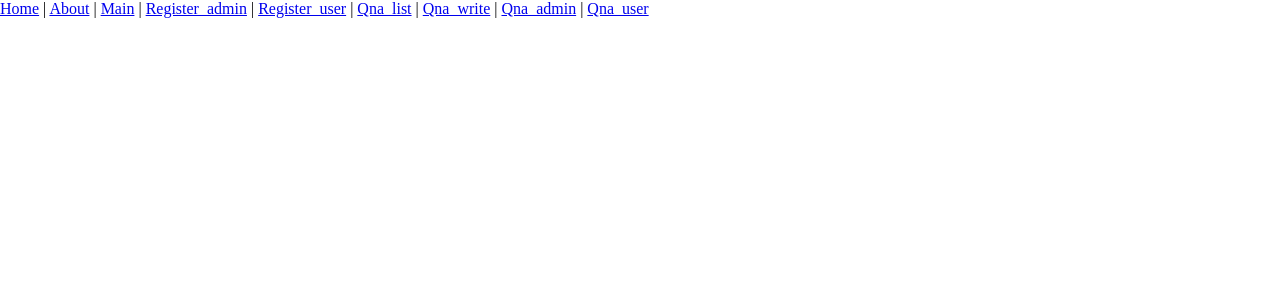
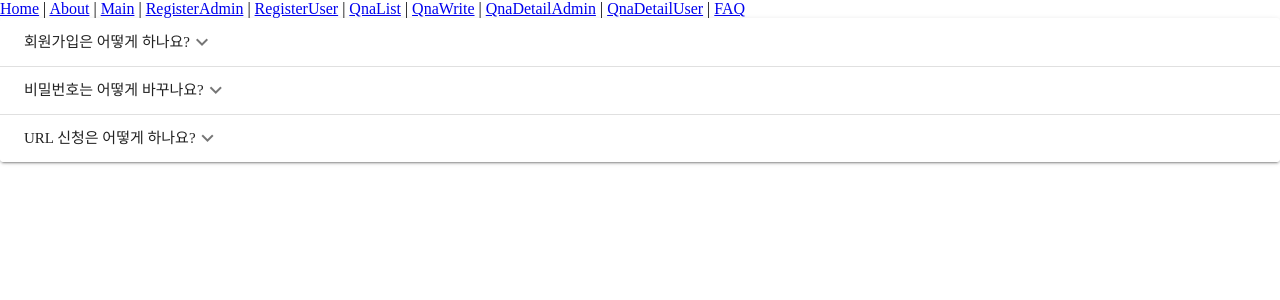
Before and after one commit to gunwoo0223/weedy, a Vue app in the folder weedy/frontend/: page /faq in a window 1280 px wide. Shown: the top 300 px of the page. Built offline with nearby package versions, Linux system fonts and the light colour scheme.

Commit message:
파일 name 변경, router 수정, FAQ 화면 생성

```diff
--- a/weedy/frontend/src/App.vue
+++ b/weedy/frontend/src/App.vue
@@ -4,12 +4,13 @@
       <router-link to="/">Home</router-link> |
       <router-link to="/about">About</router-link> |
       <router-link to="/main">Main</router-link> |
-      <router-link to="/register_admin">Register_admin</router-link> |
-      <router-link to="/register_user">Register_user</router-link> |
-      <router-link to="/qna_list">Qna_list</router-link> |
-      <router-link to="/qna_write">Qna_write</router-link> |
-      <router-link to="/qna_admin">Qna_admin</router-link> |
-      <router-link to="/qna_user">Qna_user</router-link>
+      <router-link to="/registerAdmin">RegisterAdmin</router-link> |
+      <router-link to="/registerUser">RegisterUser</router-link> |
+      <router-link to="/qnaList">QnaList</router-link> |
+      <router-link to="/qnaWrite">QnaWrite</router-link> |
+      <router-link to="/qnaDetailAdmin">QnaDetailAdmin</router-link> |
+      <router-link to="/qnaDetailUser">QnaDetailUser</router-link> |
+      <router-link to="/faq">FAQ</router-link>
     </div>
     <router-view/>
   </div>
--- a/weedy/frontend/src/router.js
+++ b/weedy/frontend/src/router.js
@@ -27,13 +27,13 @@ export default new Router({
       component: () => import('./views/main/Main.vue')
     },
     {
-      path: '/register_admin',
-      name: 'register_admin',
+      path: '/registerAdmin',
+      name: 'registerAdmin',
       component: () => import('./views/register/RegisterAdmin.vue')
     },
     {
-      path: '/register_user',
-      name: 'register_user',
+      path: '/registerUser',
+      name: 'registerUser',
       component: () => import('./views/register/RegisterUser.vue')
     },
     {
@@ -47,24 +47,29 @@ export default new Router({
       component: () => import('./views/search/SearchDetail.vue')
     },
     {
-      path: '/qna_list',
-      name: 'qna_list',
+      path: '/qnaList',
+      name: 'qnaList',
       component: () => import('./views/qna/QnaList')
     },
     {
-      path: '/qna_write',
-      name: 'qna_write',
+      path: '/qnaWrite',
+      name: 'qnaWrite',
       component: () => import('./views/qna/QnaWrite.vue')
     },
     {
-      path: '/qna_admin',
-      name: 'qna_admin',
-      component: () => import('./views/qna/QnaAdmin.vue')
+      path: '/qnaDetailAdmin',
+      name: 'qnaAdmin',
+      component: () => import('./views/qna/QnaDetailAdmin.vue')
     },
     {
-      path: '/qna_user',
-      name: 'qna_user',
-      component: () => import('./views/qna/QnaUser.vue')
+      path: '/qnaDetailUser',
+      name: 'qnaUser',
+      component: () => import('./views/qna/QnaDetailUser.vue')
+    },
+    {
+      path: '/faq',
+      name: 'faq',
+      component: () => import('./views/qna/Faq.vue')
     }
   ]
 })
--- /dev/null
+++ b/weedy/frontend/src/views/qna/Faq.vue
@@ -0,0 +1,38 @@
+<!--
+<template>
+  <v-expansion-panels focusable>
+    <v-expansion-panel
+      v-for="(item,i) in 5"
+      :key="i"
+    >
+      <v-expansion-panel-header>Item</v-expansion-panel-header>
+      <v-expansion-panel-content>
+        Lorem ipsum dolor sit amet, consectetur adipiscing elit, sed do eiusmod tempor incididunt ut labore et dolore magna aliqua. Ut enim ad minim veniam, quis nostrud exercitation ullamco laboris nisi ut aliquip ex ea commodo consequat.
+      </v-expansion-panel-content>
+    </v-expansion-panel>
+  </v-expansion-panels>
+</template>
+-->
+
+<template>
+  <v-expansion-panels focusable>
+    <v-expansion-panel>
+      <v-expansion-panel-header>회원가입은 어떻게 하나요?</v-expansion-panel-header>
+      <v-expansion-panel-content>
+        회원가입창으로 가세요....
+      </v-expansion-panel-content>
+    </v-expansion-panel>
+    <v-expansion-panel>
+      <v-expansion-panel-header>비밀번호는 어떻게 바꾸나요?</v-expansion-panel-header>
+      <v-expansion-panel-content>
+        정보수정에 있지 않을까요^^^^^^^^^^^^^^?
+      </v-expansion-panel-content>
+    </v-expansion-panel>
+    <v-expansion-panel>
+      <v-expansion-panel-header>URL 신청은 어떻게 하나요?</v-expansion-panel-header>
+      <v-expansion-panel-content>
+       등록 메뉴에서 하시거나 관리자에게 요청하시면 됩니다.(직접 등록을 하시는걸 추천 드립니다^^*)
+      </v-expansion-panel-content>
+    </v-expansion-panel>
+  </v-expansion-panels>
+</template>
--- a/weedy/frontend/src/views/register/RegisterAdmin.vue
+++ b/weedy/frontend/src/views/register/RegisterAdmin.vue
@@ -74,7 +74,8 @@
                               <v-file-input small-chips accept="image/*" label="메인이미지"></v-file-input>
                               </v-col>
                           </v-row>
-                          <v-file-input small-chips accept="image/*" label="아이콘"></v-file-input>
+                          <v-file-input small-chips accept="image/*" label="큰 아이콘"></v-file-input>
+                          <v-file-input small-chips accept="image/*" label="작은 아이콘"></v-file-input>
                           <v-textarea
                           outlined
                           name="input-7-4"
--- a/weedy/frontend/src/views/register/RegisterUser.vue
+++ b/weedy/frontend/src/views/register/RegisterUser.vue
@@ -74,7 +74,8 @@
                               <v-file-input small-chips accept="image/*" label="메인이미지"></v-file-input>
                               </v-col>
                           </v-row>
-                          <v-file-input small-chips accept="image/*" label="아이콘"></v-file-input>
+                          <v-file-input small-chips accept="image/*" label="큰 아이콘"></v-file-input>
+                          <v-file-input small-chips accept="image/*" label="작은 아이콘"></v-file-input>
                           <v-textarea
                           outlined
                           name="input-7-4"
```
Also changed, not shown: weedy/frontend/src/views/qna/QnaDetailAdmin.vue (renamed from weedy/frontend/src/views/qna/QnaAdmin.vue), weedy/frontend/src/views/qna/QnaDetailUser.vue (renamed from weedy/frontend/src/views/qna/QnaUser.vue).
